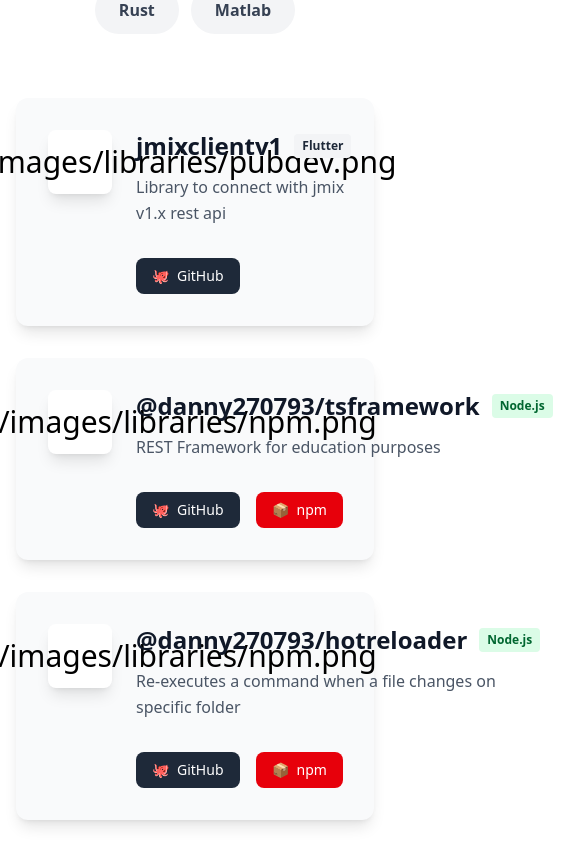
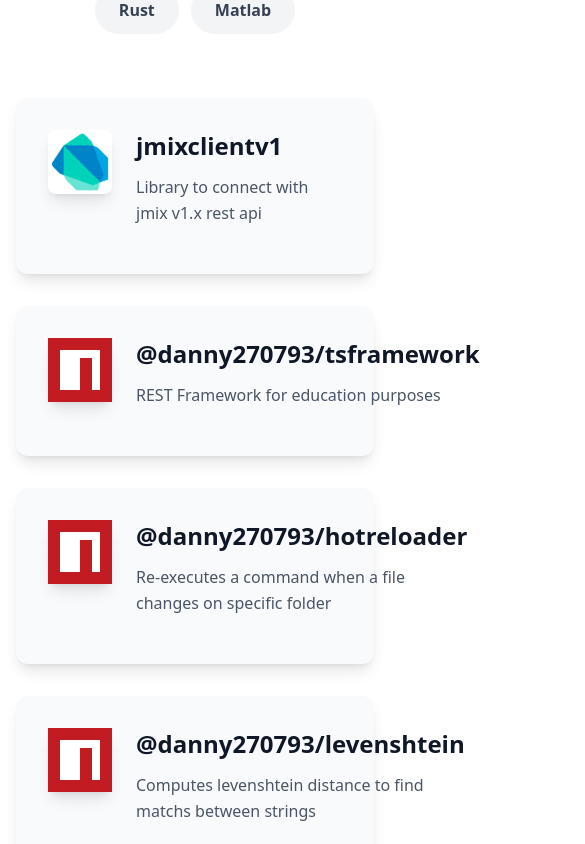
Before and after one commit to danny270793/danny270793.github.io-dev, a Preact app in the folder empty/: page / in a window 390 px wide. Shown: the part 4880-5724 px from the top of the page, 585 px wide, since content can reach past the window. Built offline with nearby package versions, Linux system fonts and the light colour scheme.

Commit message:
feat: update OpenSourceLibraries component for image logos
- Adapt component to display platform image logos instead of emojis
- Improve visual presentation with professional platform branding
- Maintain responsive design and accessibility
- Ensure proper image sizing and alignment

```diff
--- a/empty/src/components/OpenSourceLibraries.tsx
+++ b/empty/src/components/OpenSourceLibraries.tsx
@@ -53,7 +53,10 @@ export function OpenSourceLibraries({ libraries }: OpenSourceLibrariesProps) {
                 {/* Library Logo */}
                 <div className="flex-shrink-0">
                   <div className="w-16 h-16 bg-white dark:bg-gray-600 rounded-lg flex items-center justify-center text-3xl shadow-lg">
-                    {library.logo}
+                    <img
+                          src={library.logo}
+                          alt={library.title}
+                        />
                   </div>
                 </div>
 
@@ -63,60 +66,11 @@ export function OpenSourceLibraries({ libraries }: OpenSourceLibrariesProps) {
                     <h3 className="text-2xl font-bold text-gray-900 dark:text-white">
                       {library.title}
                     </h3>
-                    <span className={`px-2 py-1 rounded text-xs font-semibold ${
-                      library.category === 'React' ? 'bg-blue-100 text-blue-800 dark:bg-blue-900 dark:text-blue-200' :
-                      library.category === 'TypeScript' ? 'bg-blue-100 text-blue-800 dark:bg-blue-900 dark:text-blue-200' :
-                      library.category === 'Node.js' ? 'bg-green-100 text-green-800 dark:bg-green-900 dark:text-green-200' :
-                      library.category === 'DevOps' ? 'bg-purple-100 text-purple-800 dark:bg-purple-900 dark:text-purple-200' :
-                      'bg-gray-100 text-gray-800 dark:bg-gray-600 dark:text-gray-200'
-                    }`}>
-                      {library.category}
-                    </span>
                   </div>
 
                   <p className="text-gray-600 dark:text-gray-300 mb-4 leading-relaxed">
                     {library.description}
                   </p>
-
-                  {/* Stats */}
-                  <div className="flex items-center gap-6 mb-4">
-                    {library.downloads && (
-                      <div className="flex items-center gap-2 text-sm text-gray-500 dark:text-gray-400">
-                        <span>📥</span>
-                        <span>{library.downloads}</span>
-                      </div>
-                    )}
-                    {library.stars && (
-                      <div className="flex items-center gap-2 text-sm text-gray-500 dark:text-gray-400">
-                        <span>⭐</span>
-                        <span>{library.stars}</span>
-                      </div>
-                    )}
-                  </div>
-
-                  {/* Links */}
-                  <div className="flex gap-4">
-                    <a
-                      href={library.githubUrl}
-                      target="_blank"
-                      rel="noopener noreferrer"
-                      className="bg-gray-800 dark:bg-gray-600 hover:bg-gray-900 dark:hover:bg-gray-500 text-white px-4 py-2 rounded-lg text-sm font-medium transition-colors flex items-center gap-2"
-                    >
-                      <span>🐙</span>
-                      GitHub
-                    </a>
-                    {library.npmUrl && (
-                      <a
-                        href={library.npmUrl}
-                        target="_blank"
-                        rel="noopener noreferrer"
-                        className="bg-red-600 hover:bg-red-700 text-white px-4 py-2 rounded-lg text-sm font-medium transition-colors flex items-center gap-2"
-                      >
-                        <span>📦</span>
-                        npm
-                      </a>
-                    )}
-                  </div>
                 </div>
               </div>
             </div>
```
